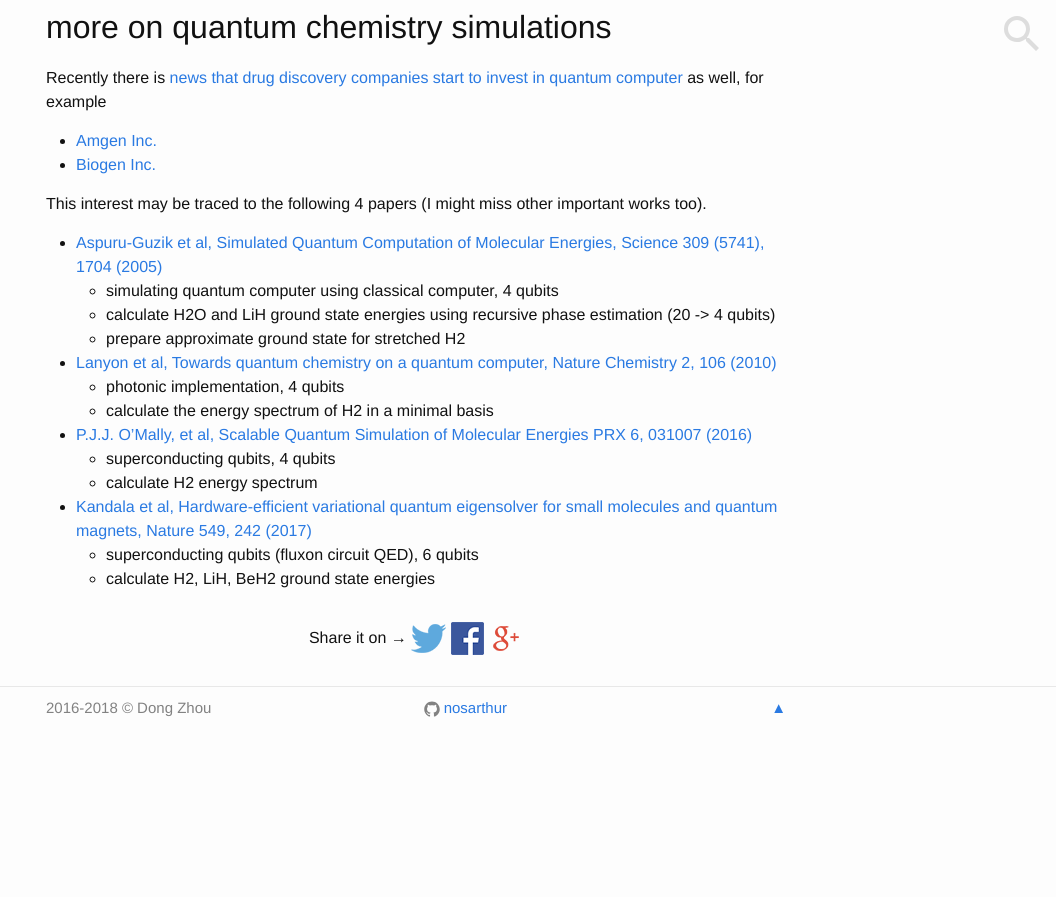
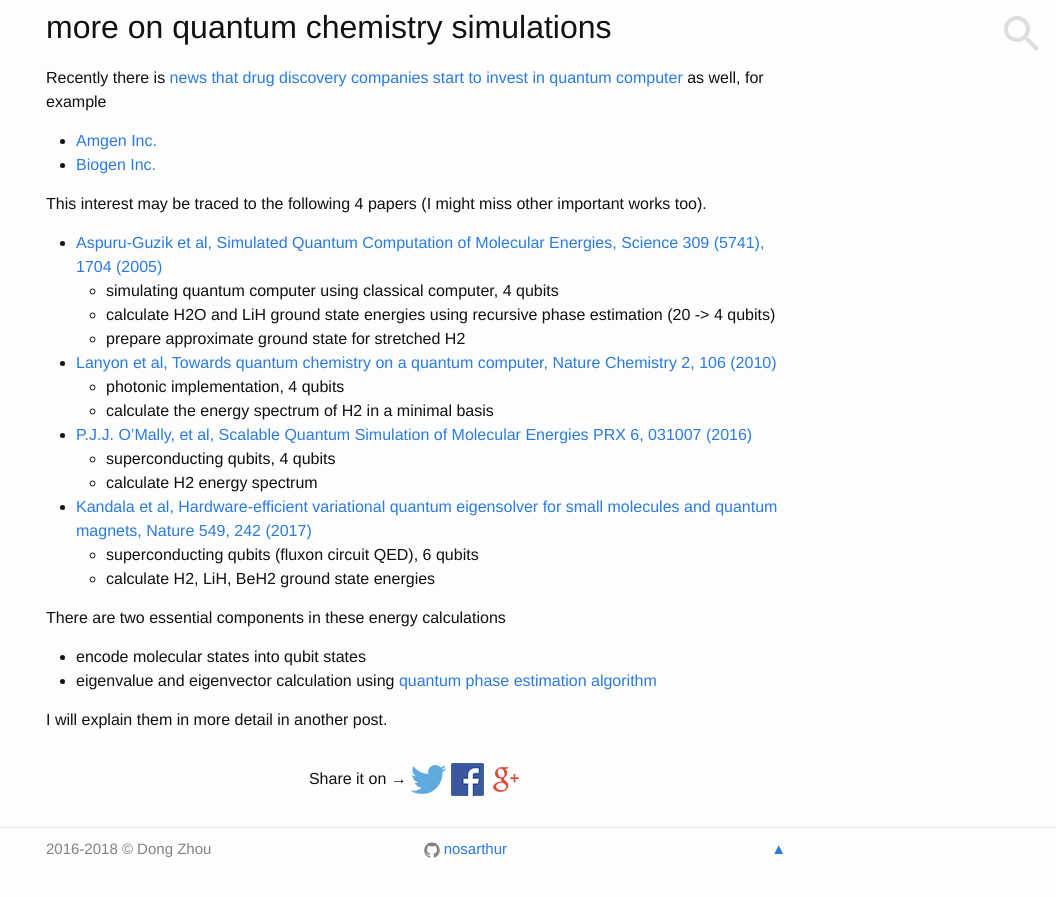
Before and after one commit to nosarthur/nosarthur.github.io, a Jekyll site: the page built from _posts/2018-02-10-quantum-computing.md, in a window 1280 px wide and 900 px high, scrolled down 4809 px. Shown: the top 897 px of the window, without its empty margins (224-1280 px from the left). Built offline with Jekyll 4.4.1, drawn with Linux system fonts in a browser that asks for light colours; formulas are drawn with MathJax 3; comment, search, counter and statistics services are not loaded; before the commit the page ends 5568 px from its top, so only the background shows below that.

Commit message:
minor change

```diff
--- a/_posts/2018-02-10-quantum-computing.md
+++ b/_posts/2018-02-10-quantum-computing.md
@@ -189,3 +189,10 @@
 * [Kandala et al, Hardware-efficient variational quantum eigensolver for small molecules and quantum magnets, Nature 549, 242 (2017)](https://www.nature.com/articles/nature23879)
     * superconducting qubits (fluxon circuit QED), 6 qubits
     * calculate H2, LiH, BeH2 ground state energies
+
+There are two essential components in these energy calculations
+
+* encode molecular states into qubit states
+* eigenvalue and eigenvector calculation using [quantum phase estimation algorithm](https://en.wikipedia.org/wiki/Quantum_phase_estimation_algorithm)
+
+I will explain them in more detail in another post.
```
Also changed, not shown: other parts of _posts/2018-02-10-quantum-computing.md (+1 -1 lines).
